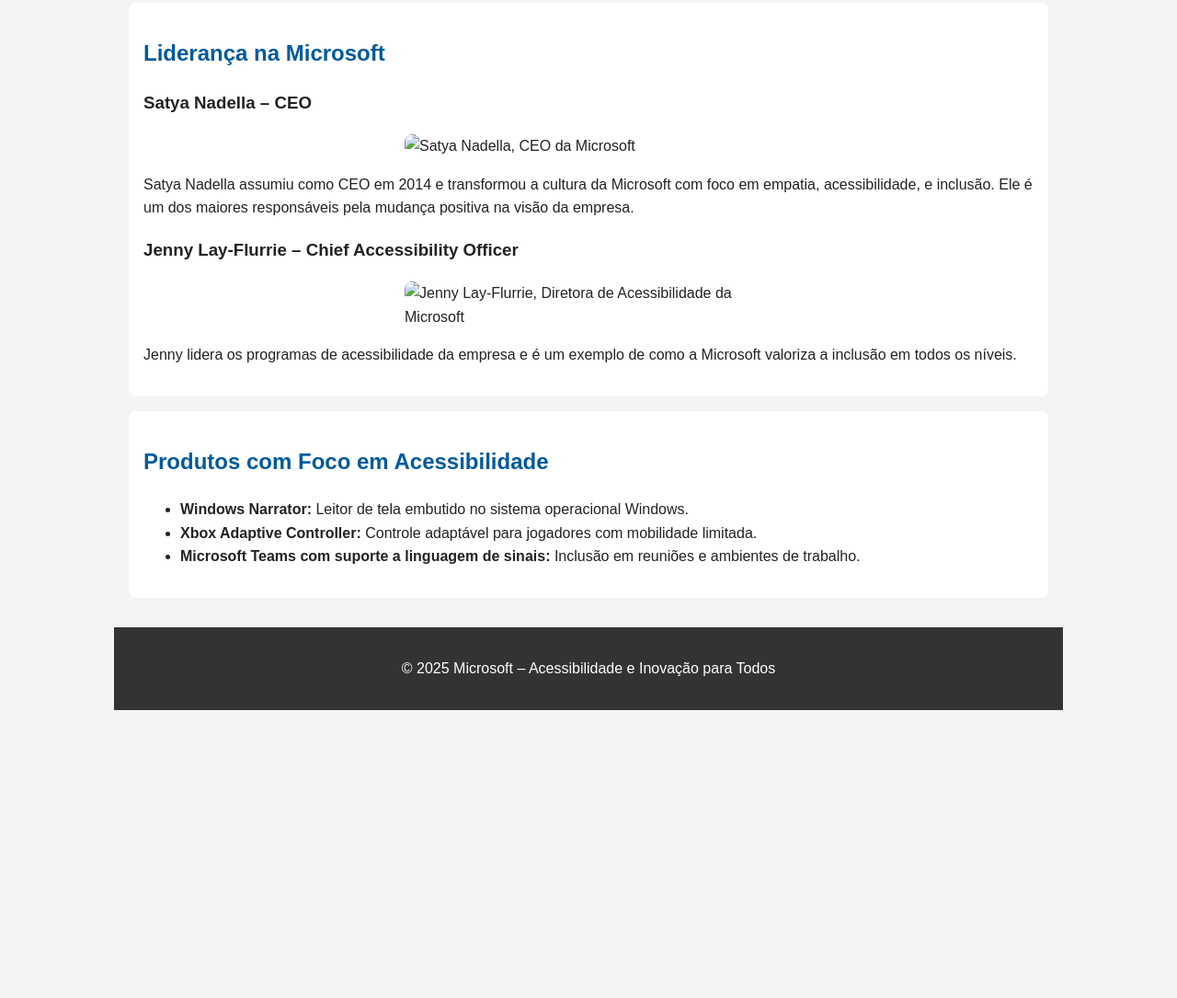
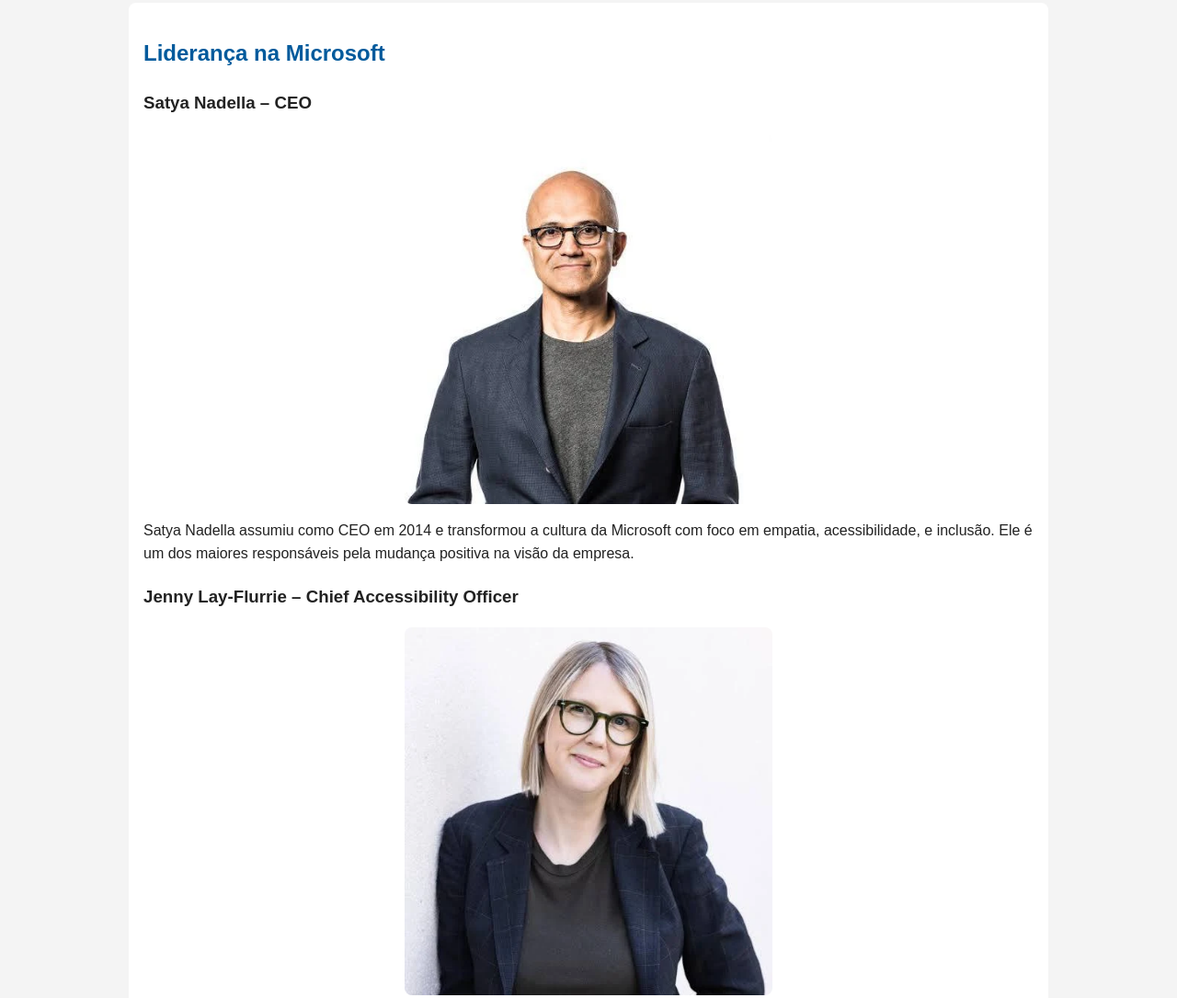
Before and after one commit to Max-0111/microsoft01, a plain HTML site: page index.html in a window 1280 px wide. Shown: the part 704-1789 px from the top of the page at 92% size. Before the commit the page ends 1476 px from the top, so only its background shows below. Drawn offline with Linux system fonts and the light colour scheme.

Commit message:
Update index.html

```diff
--- a/index.html
+++ b/index.html
@@ -79,11 +79,11 @@
       <h2 id="lideres">Liderança na Microsoft</h2>
 
       <h3>Satya Nadella – CEO</h3>
-      <img src="satya.png" alt="Satya Nadella, CEO da Microsoft" width="400" />
+      <img src="satya.jpg" alt="Satya Nadella, CEO da Microsoft" width="400" />
       <p>Satya Nadella assumiu como CEO em 2014 e transformou a cultura da Microsoft com foco em empatia, acessibilidade, e inclusão. Ele é um dos maiores responsáveis pela mudança positiva na visão da empresa.</p>
 
       <h3>Jenny Lay-Flurrie – Chief Accessibility Officer</h3>
-      <img src="jenny.png" alt="Jenny Lay-Flurrie, Diretora de Acessibilidade da Microsoft" width="400" />
+      <img src="jenny.jpg" alt="Jenny Lay-Flurrie, Diretora de Acessibilidade da Microsoft" width="400" />
       <p>Jenny lidera os programas de acessibilidade da empresa e é um exemplo de como a Microsoft valoriza a inclusão em todos os níveis.</p>
     </section>
 
```
